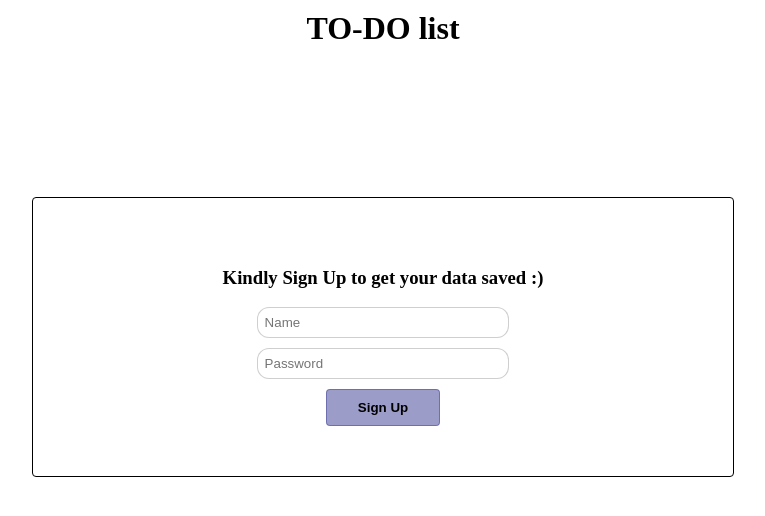
After one commit to TomisinAjayi/learnphp, a PHP site: page /signUp.php in a window 1280 px wide. The commit adds this page. Shown: the top 516 px of the page, without its empty margins (257-1022 px from the left). Run offline with PHP 8.4, Linux system fonts and the light colour scheme.

Commit message:
signup page

```diff
--- /dev/null
+++ b/Todo/signUp.css
@@ -0,0 +1,33 @@
+body {
+    margin: 0;
+}
+h1 {
+    text-align: center;
+    margin-bottom: 0px;
+    margin-top: 0;
+    padding-top: 10px;
+}
+.body {
+    margin: 150px auto;
+    padding: 0;
+    border: 1px solid black;
+    border-radius: 4px;
+    width: 50%;
+    text-align: center;
+    padding: 50px 30px;
+}
+input {
+    display: block;
+    width: 37%;
+    margin: 10px auto;
+    border-radius: 12px;
+    border: 1px solid #80808061;
+    padding: 7px;
+}
+button {
+    padding: 10px 31px;
+    background-color: #4b4b9c8c;
+    border: 1px solid #4b4b9c8c;
+    border-radius: 4px;
+    font-weight: 700;
+}
--- /dev/null
+++ b/Todo/signUp.php
@@ -0,0 +1,22 @@
+<!DOCTYPE html>
+<html lang="en">
+<head>
+    <meta charset="UTF-8">
+    <meta name="viewport" content="width=device-width, initial-scale=1.0">
+    <meta http-equiv="X-UA-Compatible" content="ie=edge">
+    <title>Sign Up</title>
+    <link rel="stylesheet" href="signUp.css">
+</head>
+<body>
+    <h1>TO-DO list</h1>
+    <div class="body">
+        <h3>Kindly Sign Up to get your data saved :)</h3>
+
+        <form action="" method="post">
+            <input type="text" name="name" id="user" placeholder="Name">
+            <input type="password" name="password" id="pwd" placeholder="Password">
+            <button type="submit">Sign Up</button>
+        </form>
+    </div>
+</body>
+</html>
--- a/Todo/todolist.php
+++ b/Todo/todolist.php
@@ -9,7 +9,7 @@
 </head>
 <body>
     <div class="heading">
-        <h4>New DAY? Create a new TO-DO</h4>
+        <h4>New DAY? Create a new TO-DO?</h4>
         <button><a href="todo.php" class="new_todo">New Todo</a></button>
     </div>
     <div class="todo_list">
@@ -25,6 +25,10 @@
             <input type="checkbox" id="taskInput" name="task" value=" ">
             <label for="taskInput"> <?php echo $_POST['task'] ?></label>
             <a href="todo.php?del_task=<?php echo $_POST['task'] ?>" class="delete_btn" type="button">x</a>
+            <hr>
+        </div>
+        <div >
+            <a href="" class="moreTasks">More Tasks?</a>
         </div>
     </div>
 
```
Also changed, not shown: Todo/todo.css (+7 -0 lines), Todo/todo.js (+7 -22 lines), Todo/todolist.css (+13 -2 lines).
